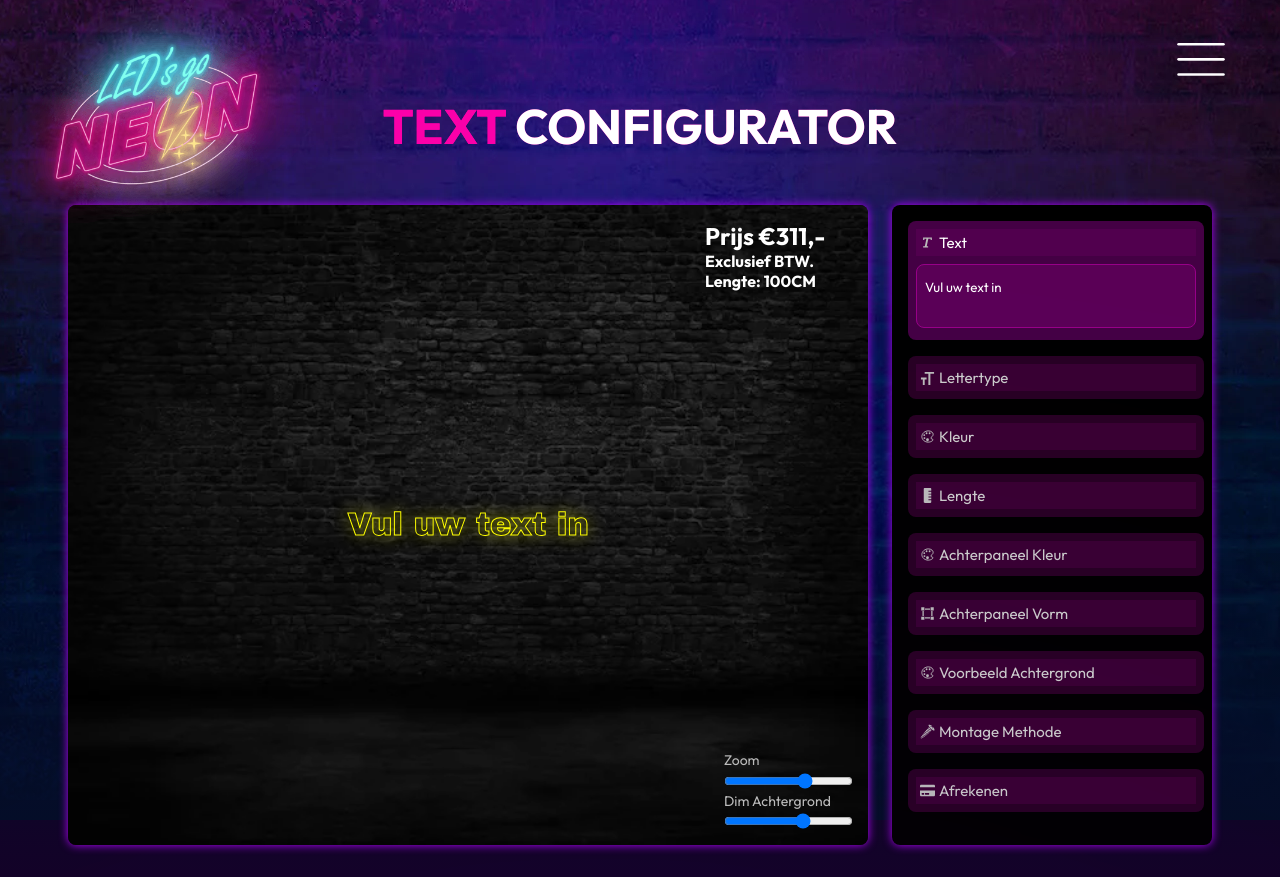
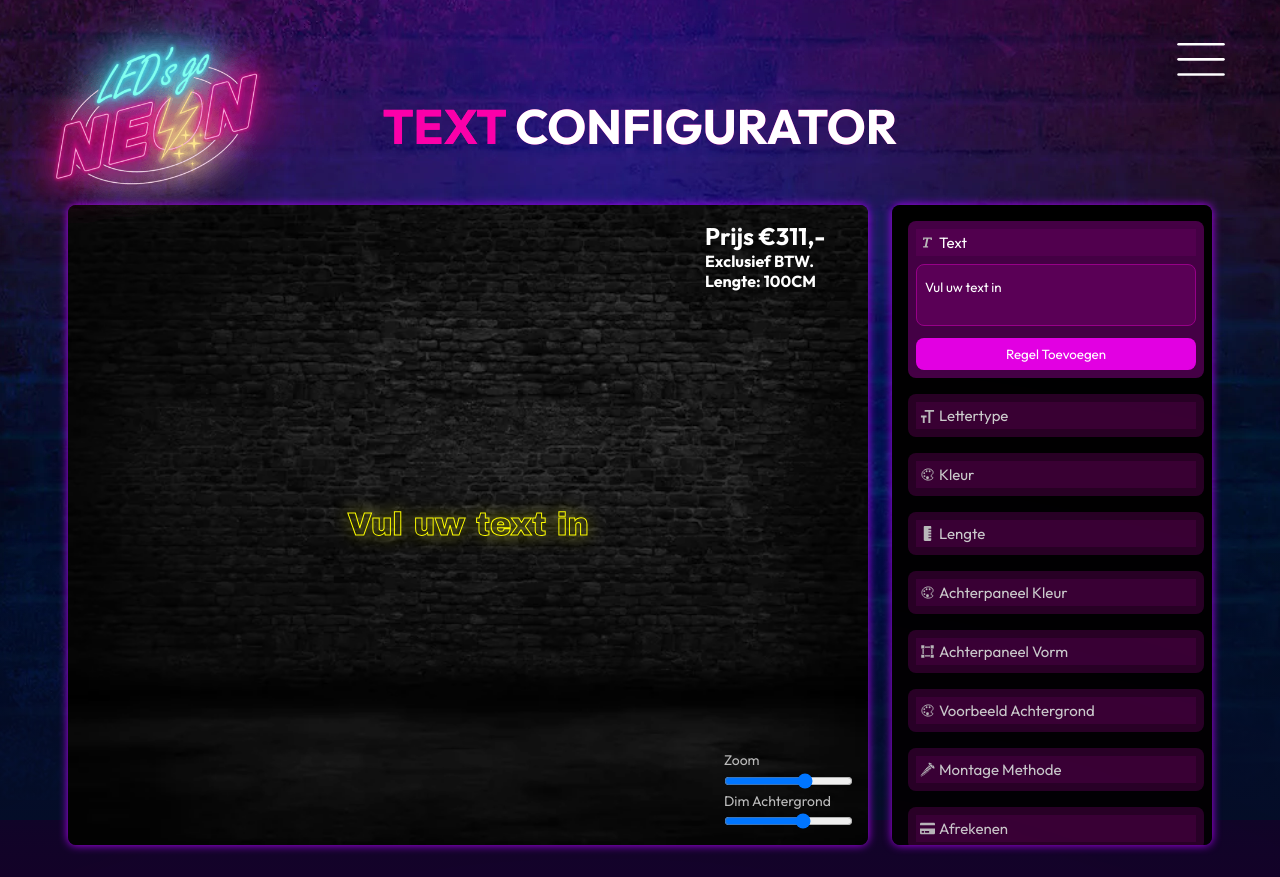
Before and after one commit to 0xRomRom/neontextbuilder, a React (Create React App) app: page / in a window 1280 px wide. Built offline with nearby package versions, Linux system fonts and the light colour scheme.

Commit message:
Text inputs broken down

```diff
--- a/src/App.js
+++ b/src/App.js
@@ -137,9 +137,11 @@ const App = () => {
             backPlateShape={backPlateShape}
             mountingMethod={mountingMethod}
             customLength={customLength}
-            textLength={textLength}
             lineAmount={lineAmount}
             alignment={alignment}
+            regel2={regel2}
+            regel3={regel3}
+            regel4={regel4}
           />
           <Config
             currentText={currentText}
@@ -163,8 +165,6 @@ const App = () => {
             checkoutMessage={checkoutMessage}
             setCheckoutMessage={setCheckoutMessage}
             setVideoOverlay={setVideoOverlay}
-            textLength={textLength}
-            setTextLength={setTextLength}
             lineAmount={lineAmount}
             alignment={alignment}
             setAlignment={setAlignment}
@@ -174,6 +174,7 @@ const App = () => {
             setRegel3={setRegel3}
             regel4={regel4}
             setRegel4={setRegel4}
+            setLineAmount={setLineAmount}
           />
         </main>
       </div>
--- a/src/components/canvas/Canvas.jsx
+++ b/src/components/canvas/Canvas.jsx
@@ -14,8 +14,11 @@ const Canvas = ({
   selectedFont,
   finalPrice,
   customLength,
-  textLength,
   alignment,
+  lineAmount,
+  regel2,
+  regel3,
+  regel4,
 }) => {
   const [bgOpacity, setBgOpacity] = useState("0.7");
   const [neonGlow, setNeonGlow] = useState(4);
@@ -123,10 +126,10 @@ const Canvas = ({
             textAlign: alignment,
           }}
         >
-          {currentText.slice(0, maxChars[customLength])}
+          {currentText}
         </h2>
 
-        {textLength > maxChars[customLength] && (
+        {lineAmount > 1 && (
           <h2
             className={`${stl.mainText} ${selectedFont < 5 ? stl.outline : ""}`}
             style={{
@@ -146,13 +149,10 @@ const Canvas = ({
               textAlign: alignment,
             }}
           >
-            {currentText.slice(
-              maxChars[customLength],
-              maxChars[customLength] * 2
-            )}
+            {regel2}
           </h2>
         )}
-        {textLength > maxChars[customLength] * 2 && (
+        {lineAmount > 2 && (
           <h2
             className={`${stl.mainText} ${selectedFont < 5 ? stl.outline : ""}`}
             style={{
@@ -172,13 +172,10 @@ const Canvas = ({
               textAlign: alignment,
             }}
           >
-            {currentText.slice(
-              maxChars[customLength] * 2,
-              maxChars[customLength] * 3
-            )}
+            {regel3}
           </h2>
         )}
-        {textLength > maxChars[customLength] * 3 && (
+        {lineAmount > 3 && (
           <h2
             className={`${stl.mainText} ${selectedFont < 5 ? stl.outline : ""}`}
             style={{
@@ -198,10 +195,7 @@ const Canvas = ({
               textAlign: alignment,
             }}
           >
-            {currentText.slice(
-              maxChars[customLength] * 3,
-              maxChars[customLength] * 4
-            )}
+            {regel4}
           </h2>
         )}
       </div>
--- a/src/components/config/Config.jsx
+++ b/src/components/config/Config.jsx
@@ -67,8 +67,6 @@ const Config = ({
   checkoutMessage,
   setCheckoutMessage,
   setVideoOverlay,
-  textLength,
-  setTextLength,
   lineAmount,
   alignment,
   setAlignment,
@@ -78,6 +76,7 @@ const Config = ({
   setRegel3,
   regel4,
   setRegel4,
+  setLineAmount,
 }) => {
   const inputRef = useRef(null);
   const fileInputRef = useRef(null);
@@ -215,12 +214,7 @@ const Config = ({
                       value={currentText}
                       maxLength={maxChars[customLength] * 4}
                       onInput={(e) => {
-                        setTextLength(currentText.length);
                         setCurrentText(e.target.value);
-                      }}
-                      ref={inputRef}
-                      style={{
-                        height: textLength > 100 ? "8rem" : "6rem",
                       }}
                     ></textarea>
                   </div>
@@ -228,16 +222,12 @@ const Config = ({
                     <>
                       <textarea
                         type="text"
-                        placeholder="Voer uw text in"
+                        placeholder="Regel 2"
                         className={stl.textInput}
                         value={regel2}
                         maxLength={maxChars[customLength] * 4}
                         onInput={(e) => {
                           setRegel2(e.target.value);
-                        }}
-                        ref={inputRef}
-                        style={{
-                          height: textLength > 100 ? "8rem" : "6rem",
                         }}
                       ></textarea>
                     </>
@@ -245,32 +235,24 @@ const Config = ({
                   {lineAmount > 2 && (
                     <textarea
                       type="text"
-                      placeholder="Voer uw text in"
+                      placeholder="Regel 3"
                       className={stl.textInput}
                       value={regel3}
                       maxLength={maxChars[customLength] * 4}
                       onInput={(e) => {
                         setRegel3(e.target.value);
                       }}
-                      ref={inputRef}
-                      style={{
-                        height: textLength > 100 ? "8rem" : "6rem",
-                      }}
                     ></textarea>
                   )}
                   {lineAmount > 3 && (
                     <textarea
                       type="text"
-                      placeholder="Voer uw text in"
+                      placeholder="Regel 4"
                       className={stl.textInput}
                       value={regel4}
                       maxLength={maxChars[customLength] * 4}
                       onInput={(e) => {
                         setRegel4(e.target.value);
-                      }}
-                      ref={inputRef}
-                      style={{
-                        height: textLength > 100 ? "8rem" : "6rem",
                       }}
                     ></textarea>
                   )}
@@ -297,6 +279,26 @@ const Config = ({
                       >
                         <FaAlignRight />
                       </button>
+                    </div>
+                  )}
+                  {lineAmount < 5 && (
+                    <div className={stl.regelCtas}>
+                      {lineAmount < 4 && (
+                        <button
+                          className={stl.addsentence}
+                          onClick={() => setLineAmount((prev) => prev + 1)}
+                        >
+                          Regel Toevoegen
+                        </button>
+                      )}
+                      {lineAmount > 1 && (
+                        <button
+                          className={stl.addsentence}
+                          onClick={() => setLineAmount((prev) => prev - 1)}
+                        >
+                          Regel Verwijderen
+                        </button>
+                      )}
                     </div>
                   )}
                 </div>
--- a/src/components/config/Config.module.css
+++ b/src/components/config/Config.module.css
@@ -458,6 +458,27 @@
   cursor: pointer;
 }
 
+.regelCtas {
+  display: flex;
+  gap: 0.5rem;
+}
+
+.addsentence {
+  background-color: rgb(226, 0, 226);
+  color: white;
+  width: 100%;
+  padding: 0.5rem;
+  border: none;
+  outline: none;
+  border-radius: 0.5rem;
+  margin-top: 0.5rem;
+  cursor: pointer;
+}
+
+.addsentence:hover {
+  background-color: rgb(255, 0, 255);
+}
+
 .caroussel button:active {
   transform: scale(1.1);
 }
```
